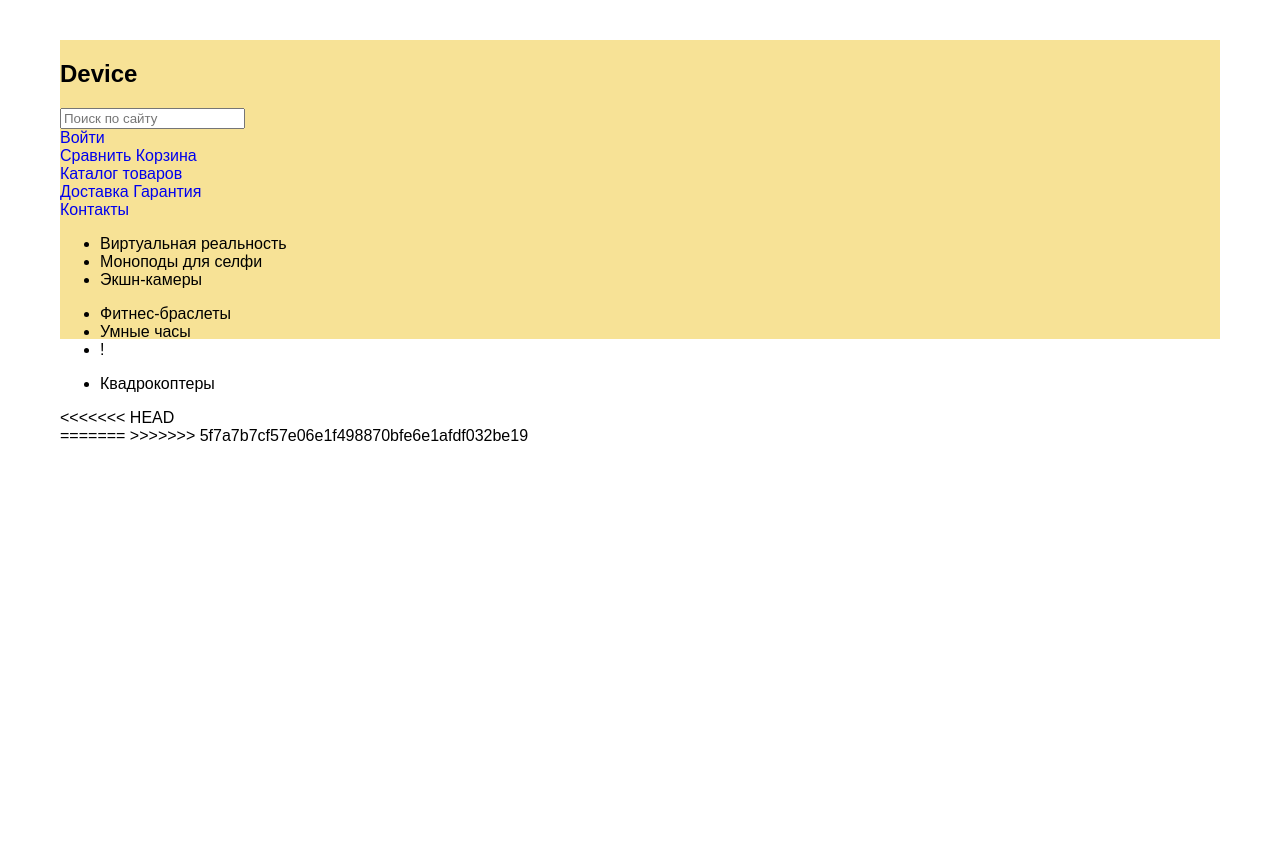
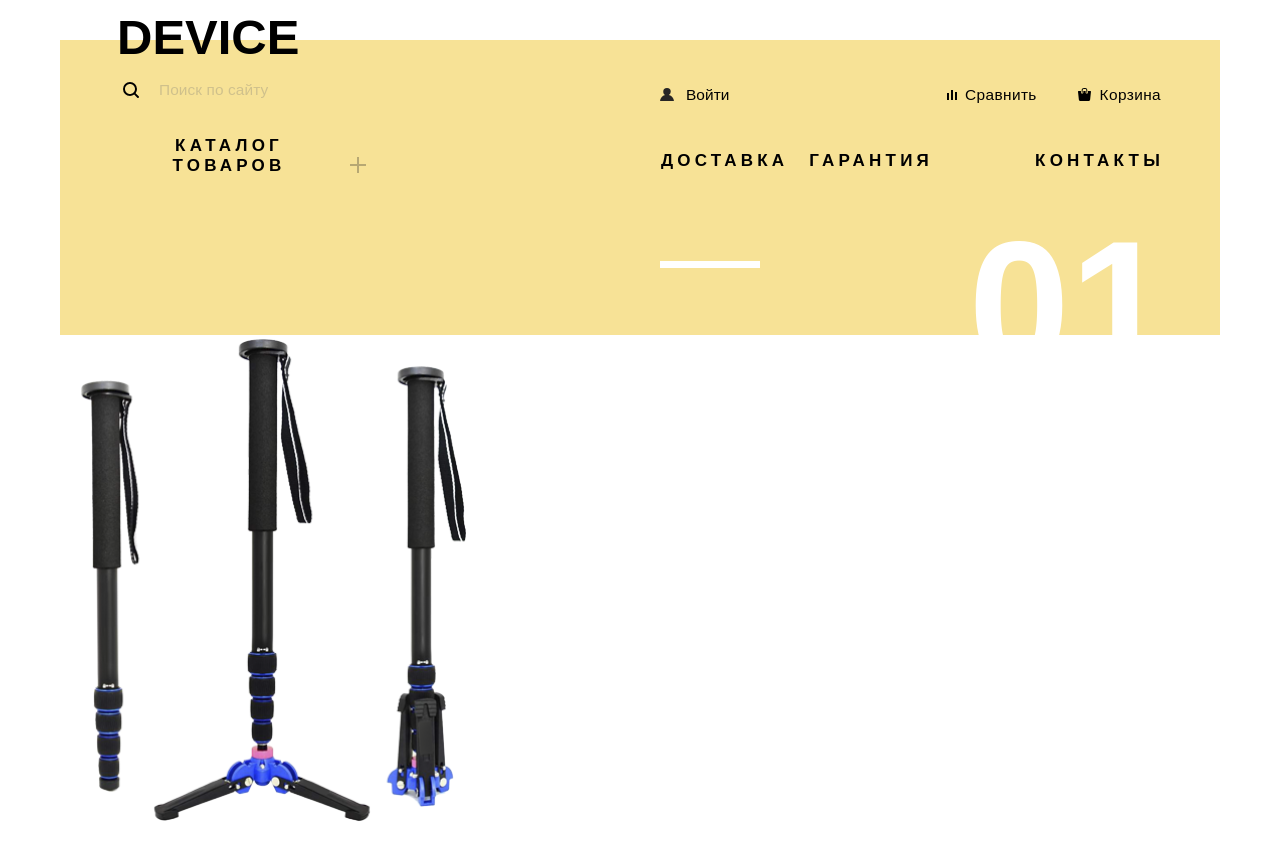
Before and after one commit to Andrey-So/device, a plain HTML site: page index.html in a window 1280 px wide. Before the commit the page ends 800 px from the top, so only its background shows below. Drawn offline with Linux system fonts and the light colour scheme; a web font is replaced by a local one.

Commit message:
Merge branch 'master' of https://github.com/Andrey-So/device

```diff
--- a/css/style.css
+++ b/css/style.css
@@ -39,24 +39,8 @@ input[type="radio"].visually-hidden {
   margin-right: auto;
 }
 
-.main-header-container {
-    padding-top: 40px;
-}
-
-.header {
+.container h1 {
   font-family: "Gilroy", Arial, sans-serif;
-  width: 100%;
-  height:  299px;
-  background-color: #f7e296;
-  display: flex;
-  flex-direction: column;
-}
-
-.header h1 {
-<<<<<<< HEAD
-=======
-.main-header h1 {
->>>>>>> 5f7a7b7cf57e06e1f498870bfe6e1afdf032be19
   margin: 0;
   padding: 0;
   text-transform: uppercase;
@@ -66,186 +50,306 @@ input[type="radio"].visually-hidden {
   letter-spacing: 0px;
 }
 
-.all-headers {
+.header-indent {
+  padding-top: 40px;
+}
+
+.header-menu {
+  width: 1160px;
+  min-height: 100px;
+  background-color: #f7e296;
   display: flex;
   flex-direction: column;
-  justify-content: space-between;
-  height: 242px;
 }
 
-.top-header {
-  height: 127px;
+.header-container {
+  margin-top: -2px;
+  margin-left: 44px;
+  margin-right: 56px;
+  display: flex;
+  flex-direction: row;
+  justify-content: space-between;
+  min-height: 131px;
+}
+
+.menu-left,
+.menu-right {
+  width: 504px;
   display: flex;
   flex-direction: column;
   justify-content: space-around;
 }
 
-.top-top-header {
-<<<<<<< HEAD
-  width: 1042px;
-=======
-  width: 1039px;
->>>>>>> 5f7a7b7cf57e06e1f498870bfe6e1afdf032be19
-  margin-left: auto;
-  margin-right: auto;
-  /*margin-top: 22px;*/
+.menu-left {
+  position: relative;
+}
+
+.right-up,
+.right-down {
   display: flex;
+  flex-direction: row;
   justify-content: space-between;
 }
 
-.top-top-header-left {
-  width: 500px;
-  display: flex;
-  justify-content: space-between;
+.right-up {
+  margin-right: 3px;
 }
 
-.top-top-header-right {
-<<<<<<< HEAD
-  width: 501px;
-=======
-  width: 500px;
->>>>>>> 5f7a7b7cf57e06e1f498870bfe6e1afdf032be19
-  display: flex;
-  justify-content: space-between;
+.right-down {
+  margin-left: 1px;
 }
 
-.top-top-header-right-left {
-<<<<<<< HEAD
-  width: 195px;
-=======
-  width: 50%;
->>>>>>> 5f7a7b7cf57e06e1f498870bfe6e1afdf032be19
-  display: flex;
-  justify-content: space-between;
-  /*margin-left: 10px;*/
-}
-.top-top-header-right-left a {
+.login,
+.compare,
+.basket,
+.search__button,
+.menu-column-link {
   font-family: "OpenSans", Arial, sans-serif;
   font-weight: lighter;
   font-size: 15.4px;
   letter-spacing: 0.4px;
   color: #000000;
-  padding-left: 25px;
+  position: relative;
+  transition: opacity 200ms;
 }
 
-.top-top-header-right-right {
-<<<<<<< HEAD
-  width: 197px;
-=======
-  width: 215px;
->>>>>>> 5f7a7b7cf57e06e1f498870bfe6e1afdf032be19
+.login {
+  margin-left: 26px;
+  letter-spacing: 0.1px;
+  position: relative;
+}
+
+.login::before,
+.compare::before,
+.basket::before {
+  position: absolute;
+  content: "";
+  height: 20px;
+  width: 20px;
+  background-repeat: no-repeat;
+}
+
+.login::before {
+  top: 2px;
+  left: -26px;
+  background-size: 14px;
+  background-image: url("../img/user.svg");
+}
+
+.compare::before {
+  top: 4px;
+  left: -18px;
+  background-image: url("../img/compare.svg");
+}
+
+.basket::before {
+  top: 2px;
+  left: -22px;
+  background-size: 13px;
+  background-image: url("../img/cart.svg");
+}
+
+.login:hover,
+.compare:hover,
+.basket:hover,
+.catalog__button:hover,
+.delivery:hover,
+.guarantee:hover,
+.contacts:hover,
+.menu-column-link:hover {
+  opacity: 0.6;
+}
+
+.login:active,
+.compare:active,
+.basket:active,
+.catalog__button:active,
+.delivery:active,
+.guarantee:active,
+.contacts:active,
+.menu-column-link:active {
+  opacity: 0.3;
+}
+
+.delivery-and-guarantee {
+  width: 272px;
   display: flex;
+  flex-direction: row;
   justify-content: space-between;
 }
 
-.top-bottom-header {
-<<<<<<< HEAD
-  width: 1047px;
-=======
-  width: 1039px;
->>>>>>> 5f7a7b7cf57e06e1f498870bfe6e1afdf032be19
-  margin-left: auto;
-  margin-right: auto;
+.compare-and-basket
+ {
+  width: 196px;
   display: flex;
+  flex-direction: row;
   justify-content: space-between;
 }
 
-.top-bottom-header-left {
-<<<<<<< HEAD
-  width: 221px;
-=======
-  width: 500px;
->>>>>>> 5f7a7b7cf57e06e1f498870bfe6e1afdf032be19
-  display: flex;
-  justify-content: flex-end;
+.catalog__button,
+.delivery,
+.guarantee,
+.contacts {
+  font-family: "Gilroy", Arial, sans-serif;
+  font-weight: bold;
+  font-size: 17px;
+  color: #000000;
+  text-transform: uppercase;
+  letter-spacing: 4.2px;
+  transition: opacity 200ms;
 }
 
-.top-bottom-header-right {
-<<<<<<< HEAD
-  width: 504px;
-=======
-  width: 500px;
->>>>>>> 5f7a7b7cf57e06e1f498870bfe6e1afdf032be19
-  display: flex;
-  justify-content: space-between;
+.search {
+  margin-left: 51px;
+  margin-bottom: 1px;
+  position: relative;
 }
 
-.top-bottom-header-right-left {
-<<<<<<< HEAD
-  width: 273px;
-=======
-  width: 270px;
->>>>>>> 5f7a7b7cf57e06e1f498870bfe6e1afdf032be19
-  display: flex;
-  justify-content: space-between;
-}
-
-.top-bottom-header-right-right {
-<<<<<<< HEAD
-  width: 100px;
-=======
-  width: 50%;
->>>>>>> 5f7a7b7cf57e06e1f498870bfe6e1afdf032be19
-  display: flex;
-  justify-content: flex-end;
-}
-
-.bottom-header {
-  height: 104px;
-  display: flex;
-  flex-direction: row;
-  justify-content: flex-start;
-}
-
-.hidden-menu {
-  width: 616px;
-  height: 89px;
-  margin-left: 26px;
-  margin-right: auto;
-  display: flex;
-  flex-direction: row;
-<<<<<<< HEAD
-  justify-content: space-around;
-=======
-  justify-content: space-between;
->>>>>>> 5f7a7b7cf57e06e1f498870bfe6e1afdf032be19
-}
-
-.hidden-menu ul {
-  list-style: none;
-  padding: 0;
-  margin: 0;
-<<<<<<< HEAD
-  display: flex;
-  flex-direction: column;
-  justify-content: space-between;
-  font-family: "OpenSans", Arial, sans-serif;
-  font-weight: lighter;
-  font-size: 15px;
-  letter-spacing: 0.2px;
-}
-
-.top-top-header-right-right a {
+.search__input {
+  width: 356px;
+  background-color: inherit;
+  border: 2px solid transparent;
   font-family: "OpenSans", Arial, sans-serif;
   font-weight: lighter;
   font-size: 15.4px;
-  letter-spacing: 0.4px;
-  color: #000000;
+  letter-spacing: 0.1px;
+  outline: none;
+  opacity: 0.3;
+  transition: opacity 200ms;
 }
 
-.top-bottom-header-right-left a,
-.top-bottom-header-right-right a,
-.top-bottom-header-left a {
-  font-family: inherit;
-  font-weight: bold;
-  font-size: 18px;
-  color: #000000;
-  text-transform: uppercase;
-  letter-spacing: 3.55px;
+.search__input:hover {
+  opacity: 0.6
 }
 
-.top-bottom-header-left a {
-  /*letter-spacing: 3px;*/
-=======
->>>>>>> 5f7a7b7cf57e06e1f498870bfe6e1afdf032be19
+.search::before {
+  content: "";
+  position: absolute;
+  left: -32px;
+  top: 4px;
+  height: 20px;
+  width: 20px;
+  background-image: url("../img/search.svg");
+  background-repeat: no-repeat;
 }
+
+.catalog__button {
+  width: 242px;
+  margin-bottom: 1px;
+  margin-left: 4px;
+  background-color: inherit;
+  border: 1px solid transparent;
+  position: relative;
+}
+
+.catalog__button:hover+.main-menu,
+.catalog__button:focus+.main-menu {
+  visibility: visible;
+}
+
+.catalog__button::before {
+  position: absolute;
+  content: "";
+  bottom: -1px;
+  right: -21px;
+  width: 20px;
+  height: 25px;
+  background-image: url("../img/plus.svg");
+  background-repeat: no-repeat;
+  background-position-y: 4px;
+  opacity: 0.3;
+  transition: opacity 0ms;
+}
+
+.catalog__button:hover::before {
+  opacity: 0.5;
+}
+
+.catalog__button:active::before {
+  opacity: 1;
+}
+
+.search__button {
+  width: 85px;
+  height: 49px;
+  background-color: inherit;
+  border: 2px solid #000000;
+  position: absolute;
+  right: 0;
+  bottom: -12px;
+}
+
+.main-menu {
+  position: absolute;
+  content: "";
+  background-color: #f7e296;
+  height: 141px;
+  width: 1160px;
+  top: 111px;
+  left: -44px;
+  display: flex;
+  flex-direction: row;
+  z-index: 1;
+  visibility: hidden;
+  padding-top: 20px;
+  transition: opacity 200ms;
+}
+
+.main-menu:hover,
+.main-menu:focus {
+  visibility: visible;
+}
+
+.menu-column {
+  display: flex;
+  flex-direction: column;
+  margin-left: 50px;
+  margin-top: 9px;
+}
+
+.main-menu .menu-column:last-child {
+  margin-left: 64px;
+}
+
+.menu-column-link {
+  margin-left: 10px;
+  margin-bottom: 18px;
+  letter-spacing: 0px;
+  font-weight: 300;
+}
+
+/*Шапка закончилась, начался слайдер*/
+
+.slider-counter {
+  background-color: #f7e296;
+  height: 141px;
+  position: relative;
+}
+
+.slider-counter label {
+  position: absolute;
+  bottom: -75px;
+  right: 49px;
+  font-family: "Gilroy", Arial, sans-serif;
+  font-weight: bold;
+  font-size: 182px;
+  color: #ffffff;
+}
+
+.slider-counter div {
+  position: absolute;
+  width: 100px;
+  height: 7px;
+  bottom: 67px;
+  right: 460px;
+  background-color: #ffffff;
+}
+
+.slider-body-left {
+  display: block;
+}
+
+.slider-body-left img {
+  margin-left: 20px;
+  margin-bottom: 30px;
+}
--- a/index.html
+++ b/index.html
@@ -8,71 +8,67 @@
   <link href="http://fonts.fontstorage.com/import/opensans.css" rel="stylesheet">
 </head>
 <body>
-  <header class="container">
-    <section class="main-header-container">
-      <div class="header">
+  <header class="container header-indent">
+    <div class="header-menu">
       <h1>Device</h1>
-        <div class="all-headers">
-          <div class="top-header">
-            <div class="top-top-header">
-              <div class="top-top-header-left">
-                <form class="search-form" method="get">
-                  <input class="search-input" type="search" placeholder="Поиск по сайту">
+      <div class="header-container">
+        <div class="menu-left">
+          <form class="search" action="#" method="get">
+            <input class="search__input" type="input" placeholder="Поиск по сайту">
+            <button class="search__button visually-hidden">Найти</button>
           </form>
+          <button class="catalog__button">Каталог товаров</button>
+          <nav class="main-menu">
+            <div class="menu-column">
+              <a class="menu-column-link" href="#">Виртуальная реальность</a>
+              <a class="menu-column-link" href="#">Моноподы для селфи</a>
+              <a class="menu-column-link" href="#">Экшн-камеры</a>
             </div>
-              <div class="top-top-header-right">
-                <div class="top-top-header-right-left">
+            <div class="menu-column">
+              <a class="menu-column-link" href="#">Фитнес-браслеты</a>
+              <a class="menu-column-link" href="#">Умные часы</a>
+            </div>
+            <div class="menu-column">
+              <a class="menu-column-link" href="#">Квадрокоптеры</a>
+            </div>
+          </nav>
+        </div>
+        <div class="menu-right">
+          <div class="right-up">
             <a class="login" href="#">Войти</a>
-                </div>
-                <div class="top-top-header-right-right">
+            <div class="compare-and-basket">
               <a class="compare" href="#">Сравнить</a>
               <a class="basket" href="#">Корзина</a>
             </div>
           </div>
+          <div class="right-down">
+            <div class="delivery-and-guarantee">
+              <a class="delivery" href="#">Доставка</a>
+              <a class="guarantee" href="#">Гарантия</a>
             </div>
-            <nav class="top-bottom-header">
-              <div class="top-bottom-header-left">
-                <a href="catalog.html">Каталог товаров</a>
-              </div>
-              <div class="top-bottom-header-right">
-                <div class="top-bottom-header-right-left">
-                  <a href="#">Доставка</a>
-                  <a href="#">Гарантия</a>
-                </div>
-                <div class="top-bottom-header-right-right">
-                  <a href="#">Контакты</a>
+            <a class="contacts" href="#">Контакты</a>
           </div>
         </div>
-            </nav>
-          </div>
-        <div class="bottom-header">
-          <div class="hidden-menu-wrapper">
-          <nav  lass="hidden-menu">
-            <ul>
-              <li>Виртуальная реальность</li>
-              <li>Моноподы для селфи</li>
-              <li>Экшн-камеры</li>
-            </ul>
-            <ul>
-              <li>Фитнес-браслеты</li>
-              <li>Умные часы</li>
-              <li>!</li>
-            </ul>
-            <ul>
-              <li>Квадрокоптеры</li>
-            </ul>
-          </nav>
-        </div>
-<<<<<<< HEAD
-        </div>
-=======
->>>>>>> 5f7a7b7cf57e06e1f498870bfe6e1afdf032be19
       </div>
     </div>
-    </section>
   </header>
-  <main>
+  <main class="container">
+    <div class="sliders">
+      <div class="slider-1">
+        <div class="slider-counter">
+          <label>01</label>
+          <div></div>
+        </div>
+        <div class="slider-body">
+          <div class="slider-body-left">
+            <img src="img/slider-1.png" alt="Палка для селфи" width="386" height="486">
+          </div>
+          <div class="slider-body-right">
 
+          </div>
+        </div>
+      </div>
+    </div>
   </main>
   <footer>
 
```
Also changed, not shown: img/slider-1.png (added). Lines whose indentation alone changed are shown as unchanged.
